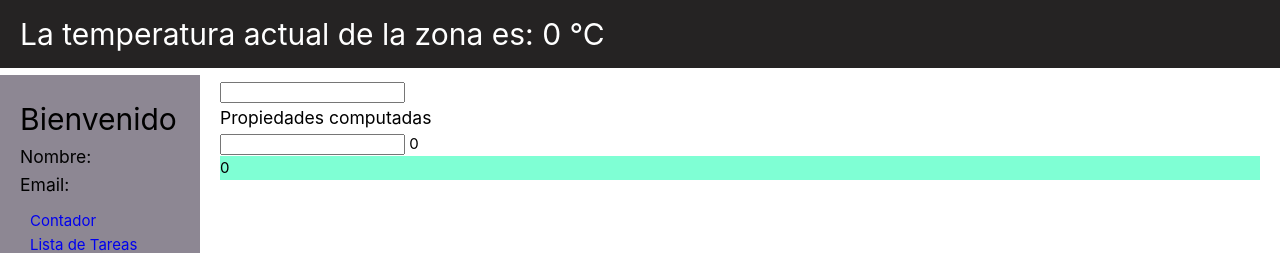
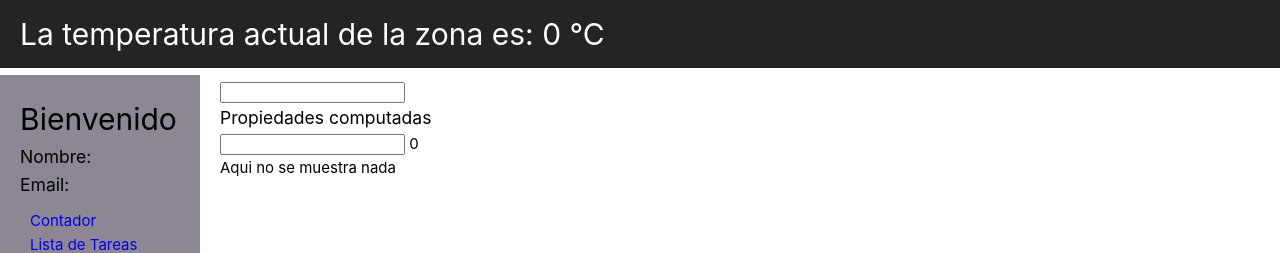
Before and after one commit to Aburirus/proyecto-vue, a Vue app: page /calcular in a window 1280 px wide. Shown: the top 253 px of the page. Built offline with nearby package versions, Linux system fonts and the light colour scheme; no server answers.

Commit message:
directivas

```diff
--- a/src/modules/calcular/views/CalcularView.vue
+++ b/src/modules/calcular/views/CalcularView.vue
@@ -3,7 +3,13 @@
     <input type="text" v-model="valor">
     {{ valorCalculado }}
 
-    <ResultadoSection :resultado="valorCalculado"></ResultadoSection>
+    <ResultadoSection v-if="mostrarElemto" :resultado="valorCalculado"></ResultadoSection>
+        <!-- el v-show y el v-if pueden servir para casi lo mismo -->
+         <div v-else-if="isNaN(valor)">De ser un numero para comprobar </div>
+    <div v-else>
+        Aqui no se muestra nada
+    </div>
+    <!-- la directiva v-else se vincula directamente a la v-if que esta mas arriba pero nunca debe estar sola-->
 </template>
 
 <script setup>
@@ -15,6 +21,10 @@ const valorCalculado = computed(() => {
     return valor.value *3;
 })
 
+const mostrarElemto = computed(() => {
+    return valor.value > 10;
+});
+
 </script>
 
 <style scoped></style>
```
